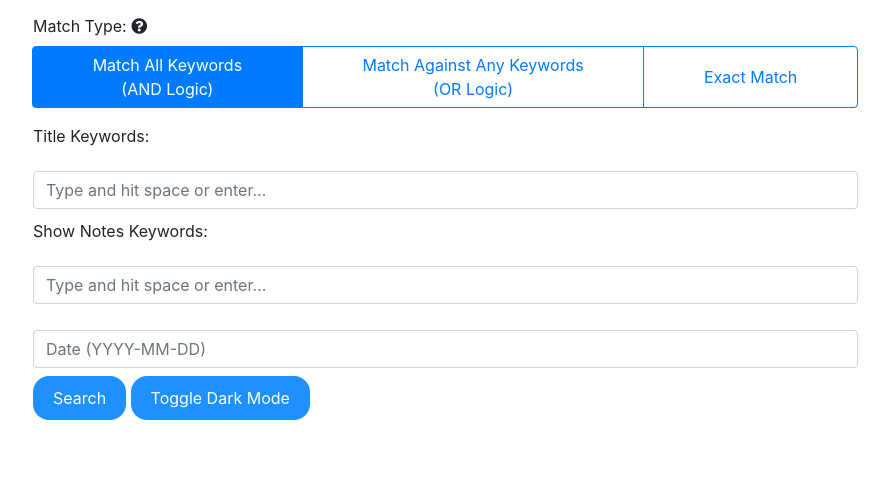
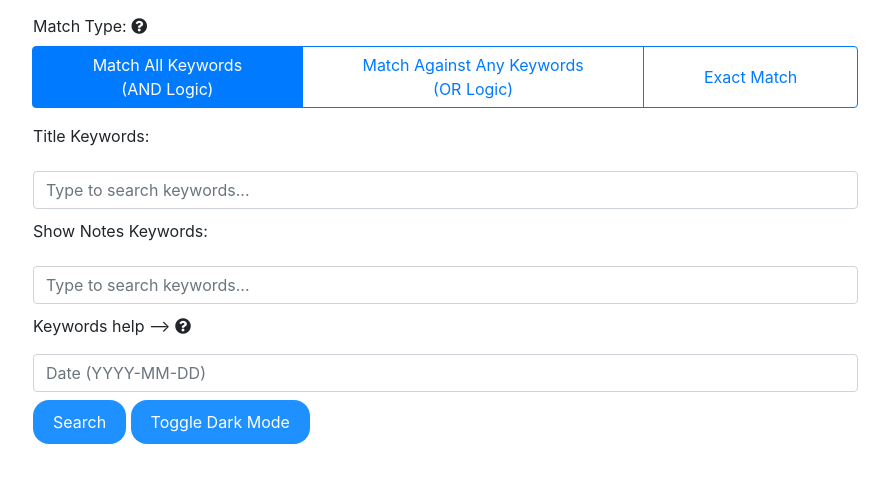
Before and after one commit to axe08/TMASearcher, a Flask app: page / in a window 1280 px wide. Shown: the part 158-641 px from the top of the page, without its empty margins (52-941 px from the left). Run offline with Flask 3, Linux system fonts and the light colour scheme; data that the repository does not hold is empty; some libraries are stand-ins or nearby versions.

Commit message:
Forgot to include index.html

```diff
--- a/templates/index.html
+++ b/templates/index.html
@@ -246,12 +246,16 @@
                             <div class="form-group">
                                 <label>Title Keywords:</label>
                                 <div class="tags-input" id="titleTagsContainer">
-                                    <input type="text" id="titleTagInput" class="form-control tag-input" placeholder="Type and hit space or enter...">
+                                    <input type="text" id="titleTagInput" class="form-control tag-input" placeholder="Type to search keywords...">
                                 </div>
                                 <label>Show Notes Keywords:</label>
                                 <div class="tags-input" id="notesTagsContainer">
-                                    <input type="text" id="notesTagInput" class="form-control tag-input" placeholder="Type and hit space or enter...">
+                                    <input type="text" id="notesTagInput" class="form-control tag-input" placeholder="Type to search keywords...">
                                 </div>
+                                <div>
+                                    <p>Keywords help -->
+                                <i class="fas fa-question-circle" data-toggle="modal" data-target="#tagModal" style="cursor: pointer;"></i></p>
+                            </div>
                             </div>
 
                             <input type="text" class="form-control mb-2" name="date" placeholder="Date (YYYY-MM-DD)">
@@ -435,12 +439,15 @@
 
             // Adding a tag on Enter or Space in the input field
             $(".tags-input .tag-input").keydown(function(e) {
-                if (e.key === "Enter" || e.key === " ") {
-                    e.preventDefault(); // Avoid form submission or adding spaces
-                    let tagText = $(this).val().trim();
+                // Check if the Enter key is pressed
+                if (e.key === "Enter") {
+                    e.preventDefault(); // Prevent the default action (form submission in this case)
+
+                    let tagText = $(this).val().trim(); // Get the trimmed text from the input
                     if (tagText) {
-                        let containerId = $(this).closest('.tags-input').attr('id');
-                        addTag(containerId, tagText);
+                        // If there's some non-space text, add the tag
+                        let containerId = $(this).closest('.tags-input').attr('id'); // Get the ID of the parent container to know where to add the tag
+                        addTag(containerId, tagText); // Call the function to add the tag visually
                     }
                 }
             });
@@ -564,5 +571,32 @@
       </div>
     </div>
   </div>
+  <!-- Keyword Modal -->
+<div class="modal fade" id="tagModal" tabindex="-1" aria-labelledby="tagLabel" aria-hidden="true">
+    <div class="modal-dialog">
+      <div class="modal-content">
+        <div class="modal-header">
+          <h5 class="modal-title" id="tagModalLabel">Keyword Help</h5>
+          <button type="button" class="close" data-dismiss="modal" aria-label="Close">
+            <span aria-hidden="true">&times;</span>
+          </button>
+        </div>
+        <div class="modal-body">
+            <p>
+                I've upgraded keyword search so that it shows matching keywords as you are typing. For example, if you type crest into the show notes search, crestfallen and crestfalling will show up, each with how many episodes it is in. If you select those two keywords and then choose the OR logic, it will show episodes where either of those words occur.
+                <ul>
+                    <li>When you start searching for a word, matching words should start to show in a dropdown. Clicking on a word will add it to your search. Alternatively, you can hit enter or return to add the word you typed.</li>
+                    <li>You can type a keyword that has multiple words, while it won't match anything in the dropdown once you enter another word, it still can be used to search for a phrase.</li>
+                    <li>I've ommitted some common non relevant words like "the" but that doesn't mean you can't use them, they just won't show in the dropdown.</li>
+                    <li>There is still an issue where if you search for something like risk, it will find brisket in the search results</li>
+                </ul>
+            </p>
+        </div>
+        <div class="modal-footer">
+          <button type="button" class="btn btn-secondary" data-dismiss="modal">Close</button>
+        </div>
+      </div>
+    </div>
+  </div>
 </body>
 </html>
```
